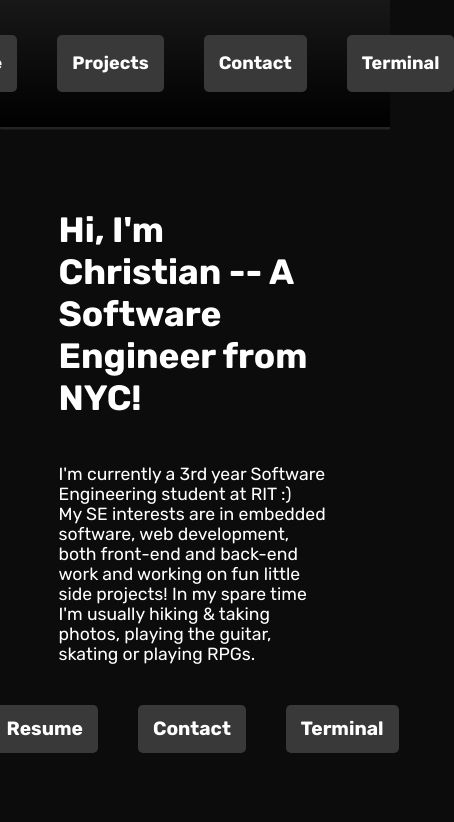
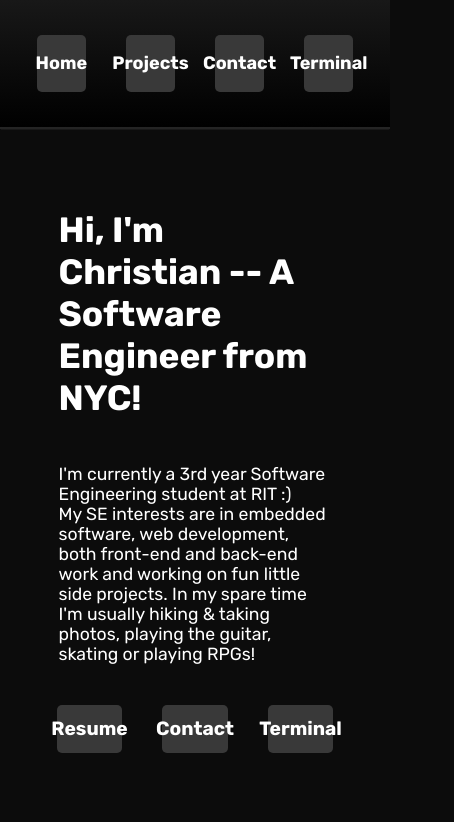
Before and after one commit to chris-morgado/the-website, a Next.js app in the folder next/: page / in a window 390 px wide. Shown: the top 822 px of the page, 454 px wide, since content can reach past the window. Built offline with nearby package versions, Linux system fonts and the light colour scheme.

Commit message:
makng it responsive!

```diff
--- a/next/app/page.tsx
+++ b/next/app/page.tsx
@@ -14,7 +14,7 @@ const Home: React.FC = () => {
                             Hi, I'm Christian -- A Software Engineer from NYC!
                         </h1>
                         <h3>
-                            I'm currently a 3rd year Software Engineering student at RIT :) <br></br> My SE interests are in embedded software, web development, both front-end and back-end work and working on fun little side projects! In my spare time I'm usually hiking & taking photos, playing the guitar, skating or playing RPGs.
+                            I'm currently a 3rd year Software Engineering student at RIT :) <br></br> My SE interests are in embedded software, web development, both front-end and back-end work and working on fun little side projects. In my spare time I'm usually hiking & taking photos, playing the guitar, skating or playing RPGs!
                         </h3>
                         <div className="sub-nav-bar">
                             <NavItem key={`Resume`} navItem={{name: "Resume", link: "/resume"}}></NavItem>
--- a/next/styles/globals.css
+++ b/next/styles/globals.css
@@ -62,7 +62,9 @@ html, body {
 .nav-item{
     display: flex;
     align-items: center;
+    justify-content: center;
     height: 45%;
+    width: 7%;
     background-color: rgb(57, 57, 57);
     border-radius: 5px;
 
@@ -80,8 +82,8 @@ html, body {
     transition: transform 0.2s, background-color 0.1s, color 0.1s;
 }
 .sub-nav-bar > .nav-item {
-    height: 2.5em;
-    width: 4.5em;
+    height: 120%;
+    width: 13%;
     font-size: 1.2em;
     justify-content: center;
 }
@@ -105,6 +107,11 @@ html, body {
 }
 .nav-item:active > a {
     color: rgb(177, 177, 177);
+}
+@media (min-height: 900px) {
+    .outer-nav-container {
+        height: 10%;
+    }
 }
 
 .page {
@@ -149,7 +156,7 @@ html, body {
     margin-bottom: 45px;
     width: 100%;
 }
-@media (max-width: 1200px) {
+@media (max-width: 1388px) {
     .header {
         width: 100%;
         justify-content: center;
@@ -159,6 +166,16 @@ html, body {
         justify-content: center;
     }
 }
+/* @media (min-width: 530px) {
+    .header {
+        width: 100%;
+        justify-content: center;
+    }
+    .picture {
+        width: 100%;
+        justify-content: center;
+    }
+} */
 
 .projects-scroll-container {
     padding: 20px;
```
